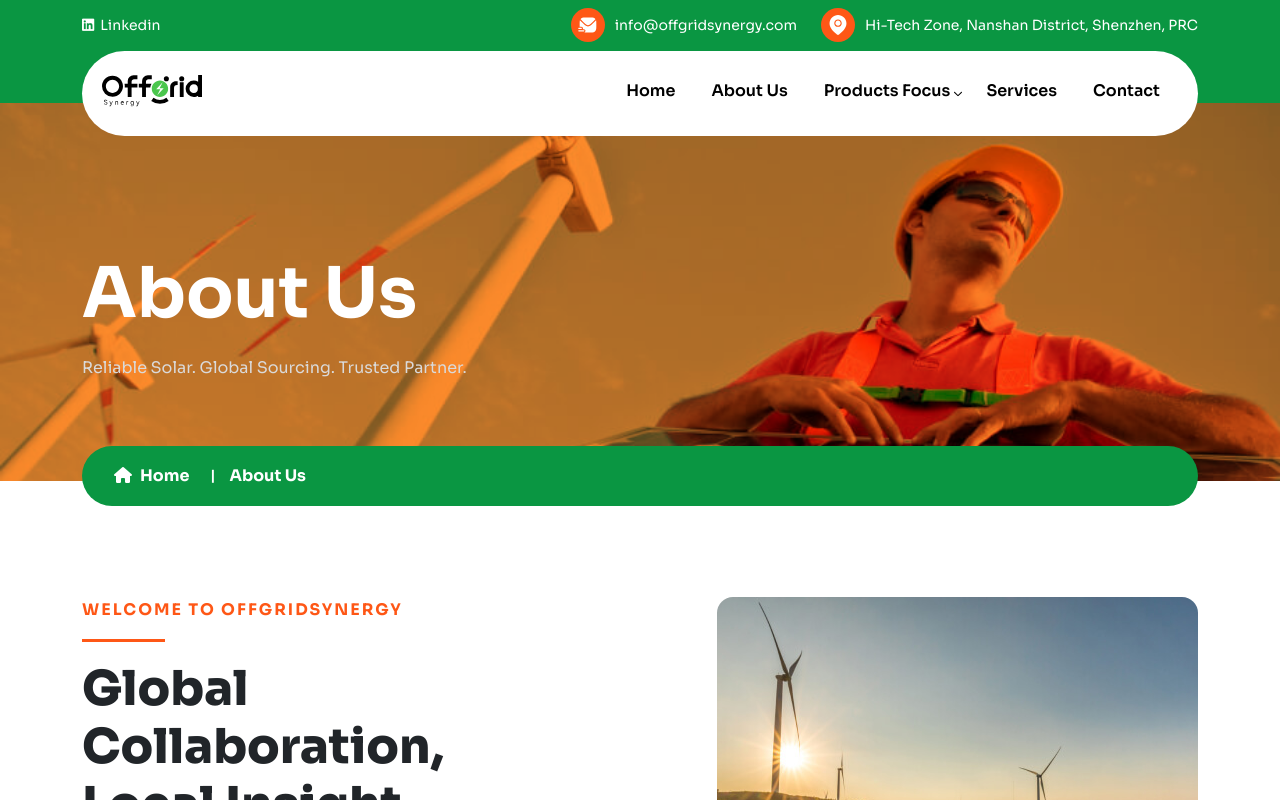
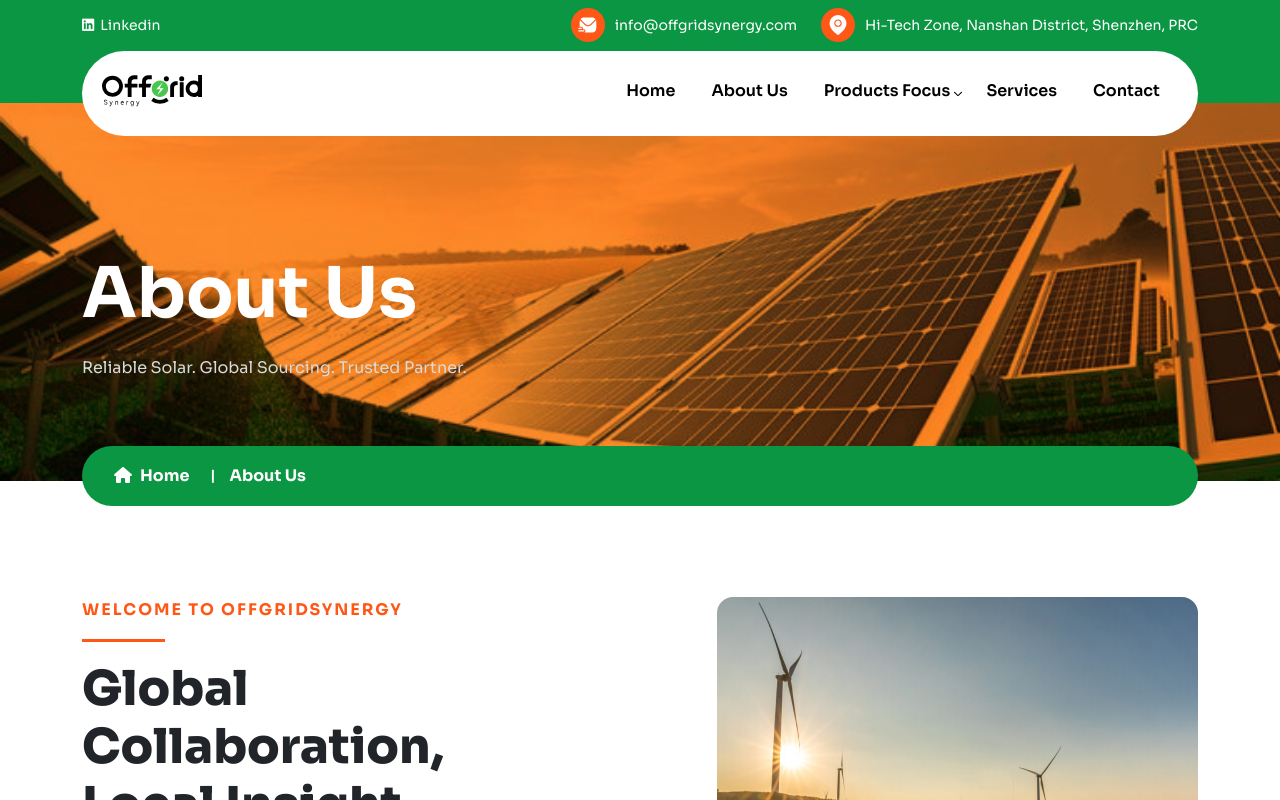
Before and after one commit to ctsin/energix, a Next.js app: page /about in a window 1280 px wide. Shown: the top 800 px of the page. Built offline with nearby package versions, Linux system fonts and the light colour scheme.

Commit message:
banner setting

```diff
--- a/src/components/shearedComponents/BreadCamb.tsx
+++ b/src/components/shearedComponents/BreadCamb.tsx
@@ -1,5 +1,5 @@
 import React from "react";
-import bgImg from "../../../public/assets/img/banner.jpg";
+import bgImg from "../../../public/assets/img/10015.jpg";
 interface propsType {
   title: string;
 }
@@ -9,7 +9,9 @@ const BreadCamb = ({ title }: propsType) => {
     <>
       <section
         className="banner"
-        style={{ backgroundImage: `url(${bgImg.src})` }}
+        style={{
+          backgroundImage: `url(${bgImg.src})`,
+        }}
       >
         <div className="container">
           <div className="banner-text">
--- a/src/layout/header/HeaderOne.tsx
+++ b/src/layout/header/HeaderOne.tsx
@@ -1,14 +1,12 @@
 import Link from "next/link";
-import React from "react";
 import MobileMenu from "./MobileMenu";
 import useGlobalContext from "@/hooks/use-context";
-import SearchIcon from "@/svg/SearchIcon";
 import navMenuData from "@/data/menu/menu-data";
 import LogoTwoIcon from "@/svg/LogoTwoIcon";
 import EmailTwoIcon from "@/svg/EmailTwoIcon";
 import LocationTwoIcon from "@/svg/LocationTwoIcon";
 const HeaderOne = () => {
-  const { toggleSideMenu, toggleSearchBar,openLetterBox, setOpenLetterBox } = useGlobalContext();
+  const { toggleSideMenu } = useGlobalContext();
 
   return (
     <>
```
Also changed, not shown: public/assets/img/10015.jpg (added), public/assets/img/10025.jpg (added).
